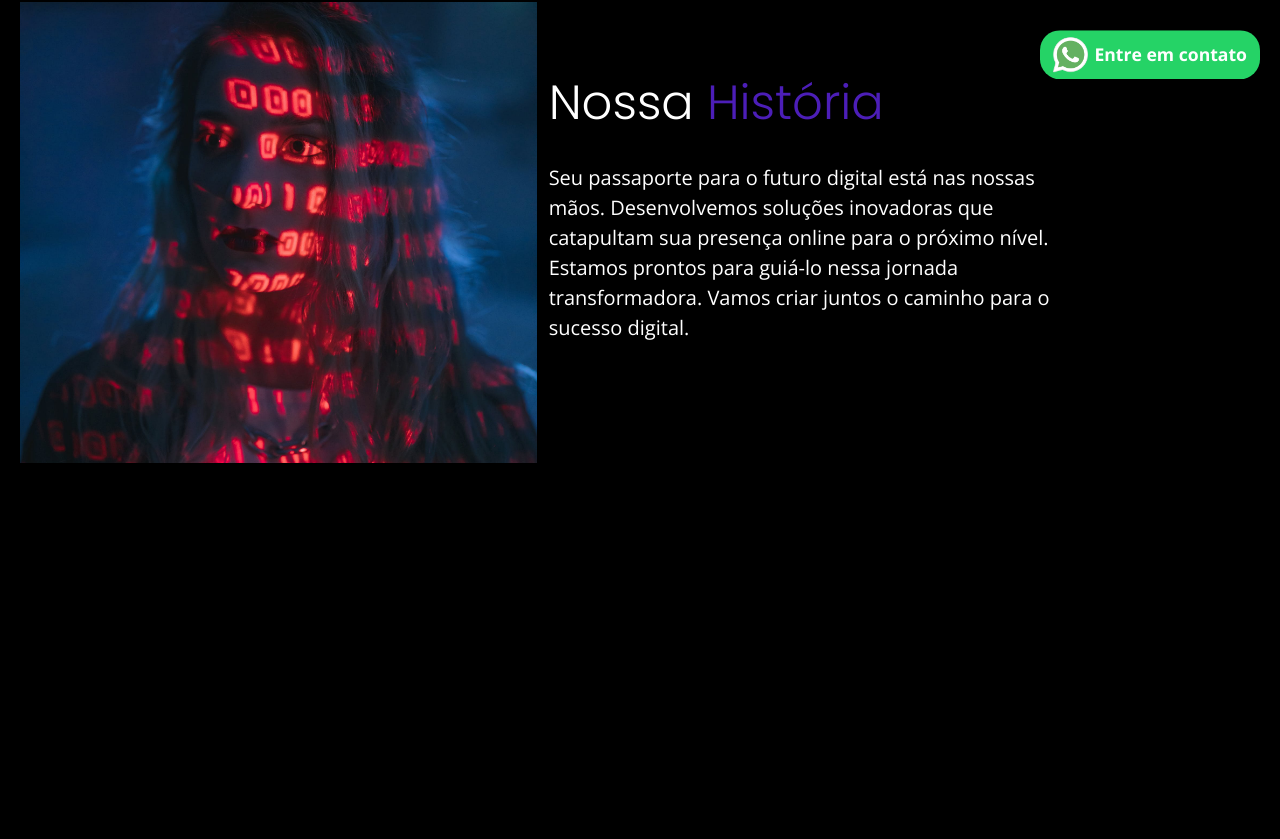
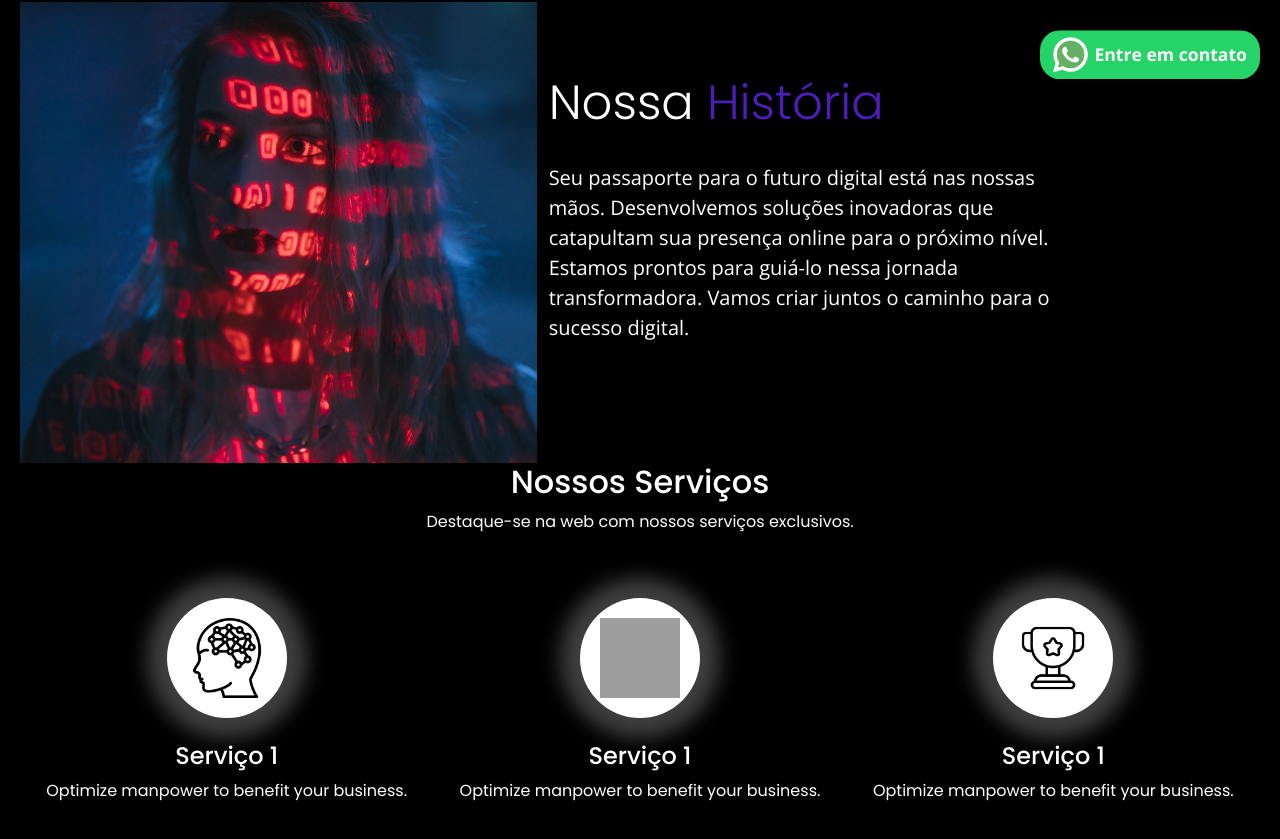
Before and after one commit to henriquef9/site, a Vue app in the folder homepage-vue/: page / in a window 1280 px wide. Shown: the part 697-1536 px from the top of the page. Before the commit the page ends 1208 px from the top, so only its background shows below. Built offline with nearby package versions, Linux system fonts and the light colour scheme; grey boxes are pictures that could not be loaded.

Commit message:
Configurando as rotas

```diff
--- a/homepage-vue/src/App.vue
+++ b/homepage-vue/src/App.vue
@@ -18,7 +18,7 @@ import Navbar from './components/Navbar.vue';
 
   <hr class="d-md-none w-50 m-4 bg-white opacity-100 my-5" style="height: 3px;">
 
-  <div id="section-about" class="row bg-black">
+  <section id="about" class="row bg-black">
 
     <div id="img-about" class="d-none d-md-block col-md-5">
 
@@ -30,7 +30,58 @@ import Navbar from './components/Navbar.vue';
             <p class="text-about">Seu passaporte para o futuro digital está nas nossas mãos. Desenvolvemos soluções inovadoras que catapultam sua presença online para o próximo nível. Estamos prontos para guiá-lo nessa jornada transformadora. Vamos criar juntos o caminho para o sucesso digital.</p>
         </div>
     </div>
-  </div>
+  </section>
+  <section id="service">
+
+    <div class="content-service text-white text-center">
+      <h2 class="title-service">Nossos Serviços</h2>
+      <p class="text-service">Destaque-se na web com nossos serviços exclusivos.</p>
+    </div>
+
+    <div class="group-services text-white text-center row">
+
+      <div class="service col-12 col-md-4">
+        <div class="d-flex justify-content-center my-4">
+          <div class="bg-icon bg-white d-flex justify-content-center align-items-center">
+            <div id="icon-service-1" class="icon-service bg-white"></div>
+          </div>
+        </div>
+
+        <div>
+          <h3>Serviço 1</h3>
+          <p>Optimize manpower to benefit your business.</p>
+        </div>
+      </div>
+
+      <div class="service col-12 col-md-4">
+        <div class="d-flex justify-content-center my-4">
+          <div class="bg-icon bg-white d-flex justify-content-center align-items-center">
+            <div id="icon-service-2" class="icon-service bg-white"></div>
+          </div>
+        </div>
+
+        <div>
+          <h3>Serviço 1</h3>
+          <p>Optimize manpower to benefit your business.</p>
+        </div>
+      </div>
+
+      <div class="service col-12 col-md-4">
+        <div class="d-flex justify-content-center my-4">
+          <div class="bg-icon bg-white d-flex justify-content-center align-items-center">
+            <div id="icon-service-3" class="icon-service bg-white"></div>
+          </div>
+        </div>
+
+        <div>
+          <h3>Serviço 1</h3>
+          <p>Optimize manpower to benefit your business.</p>
+        </div>
+      </div>
+
+    </div>
+
+  </section>
 
   <ButtonMeeting />
 
--- a/homepage-vue/src/components/Navbar.vue
+++ b/homepage-vue/src/components/Navbar.vue
@@ -12,17 +12,29 @@
 
     <nav class="d-none d-md-flex col-md-8 navbar justify-content-center">
         <ul class="nav">
-            <RouterLink class="nav-item nav-link nav-link-1 text-white" to="/">Home</RouterLink>
-            <RouterLink class="nav-item nav-link nav-link-1 text-white" to="/about">Sobre</RouterLink>
-            <RouterLink class="nav-item nav-link nav-link-1 text-white" to="/service">Serviços</RouterLink>
-            <RouterLink class="nav-item nav-link nav-link-1 text-white" to="/project">Projetos</RouterLink>
-            <RouterLink class="nav-item nav-link nav-link-1 text-white" to="/agency">Agência Qi3</RouterLink>
+            <RouterLink class="nav-item nav-link nav-link-1 text-white" to="/">
+                Home
+            </RouterLink>
+            <RouterLink class="nav-item nav-link nav-link-1 text-white" to="/about">
+                Sobre
+            </RouterLink>
+            <RouterLink class="nav-item nav-link nav-link-1 text-white" :to="{ name: 'service', hash: '#service' }">
+                Serviços
+            </RouterLink>
+            <RouterLink class="nav-item nav-link nav-link-1 text-white" to="/project">
+                Projetos
+            </RouterLink>
+            <RouterLink class="nav-item nav-link nav-link-1 text-white" to="/agency">
+                Agência Qi3
+            </RouterLink>
         </ul>
         <RouterView />
     </nav>
 
     <div class="d-none d-sm-flex col-md-2 justify-content-end">
-        <button type="button" class="btn bg-purple text-white align-self-center">Marca uma reunião</button>
+        <button type="button" class="btn bg-purple text-white align-self-center">
+            Marca uma reunião
+        </button>
     </div>
 
  </div>
--- a/homepage-vue/src/router/index.js
+++ b/homepage-vue/src/router/index.js
@@ -8,18 +8,25 @@ const router = createRouter({
       name: 'home',
     },
     {
-      path: '/about',
+      path: '/',
       name: 'about',
     },
     {
-      path: '/service',
+      path: '/',
       name: 'service'
     }
   ],
   scrollBehavior(to, from, savedPosition){
-    return{
 
+    if(savedPosition){
+      return savedPosition;
     }
+
+    if(to.hash){
+      return { selector: to.hash };
+    }
+
+    return {x: 0, y: 0};
   }
 })
 
```
